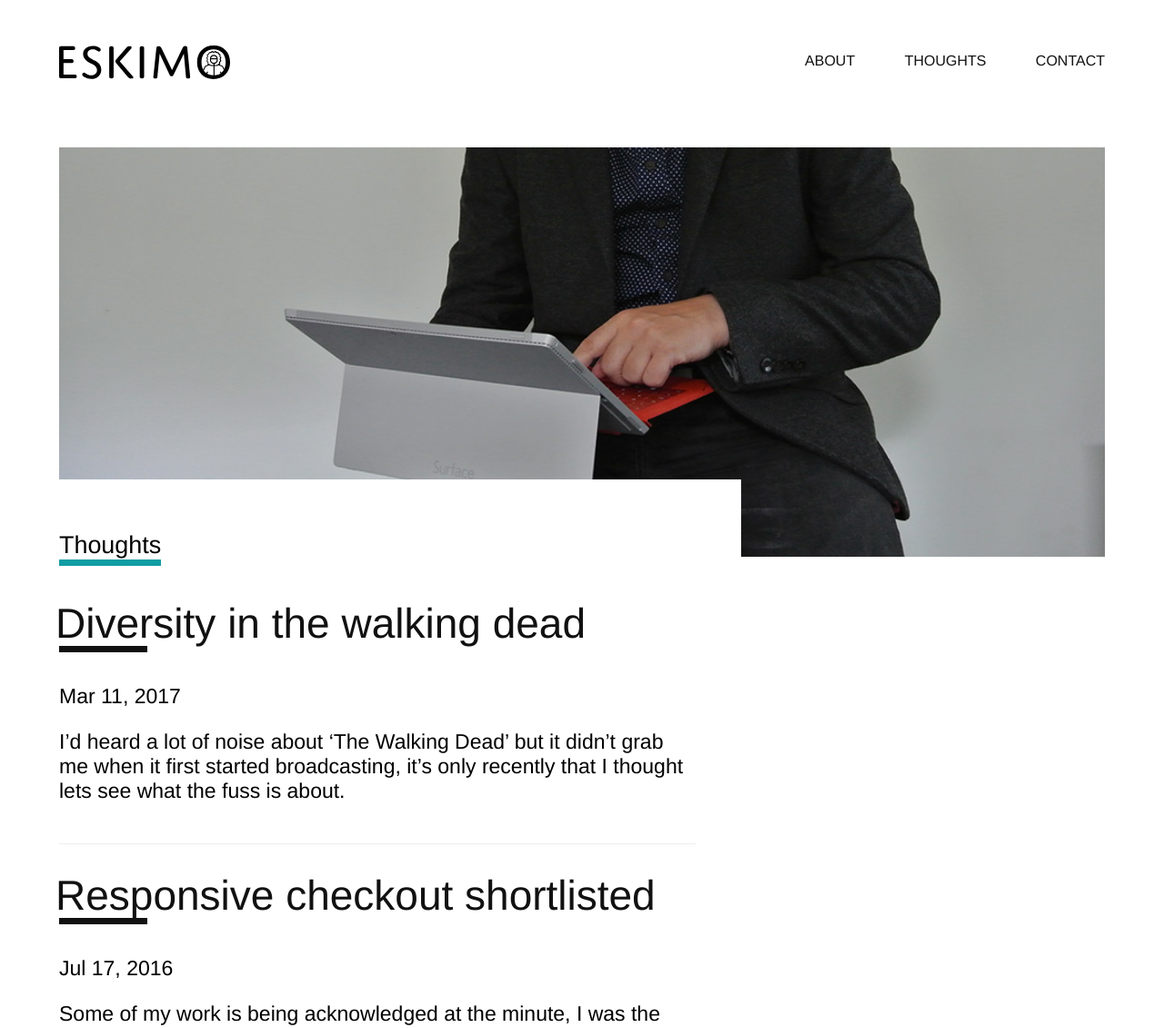
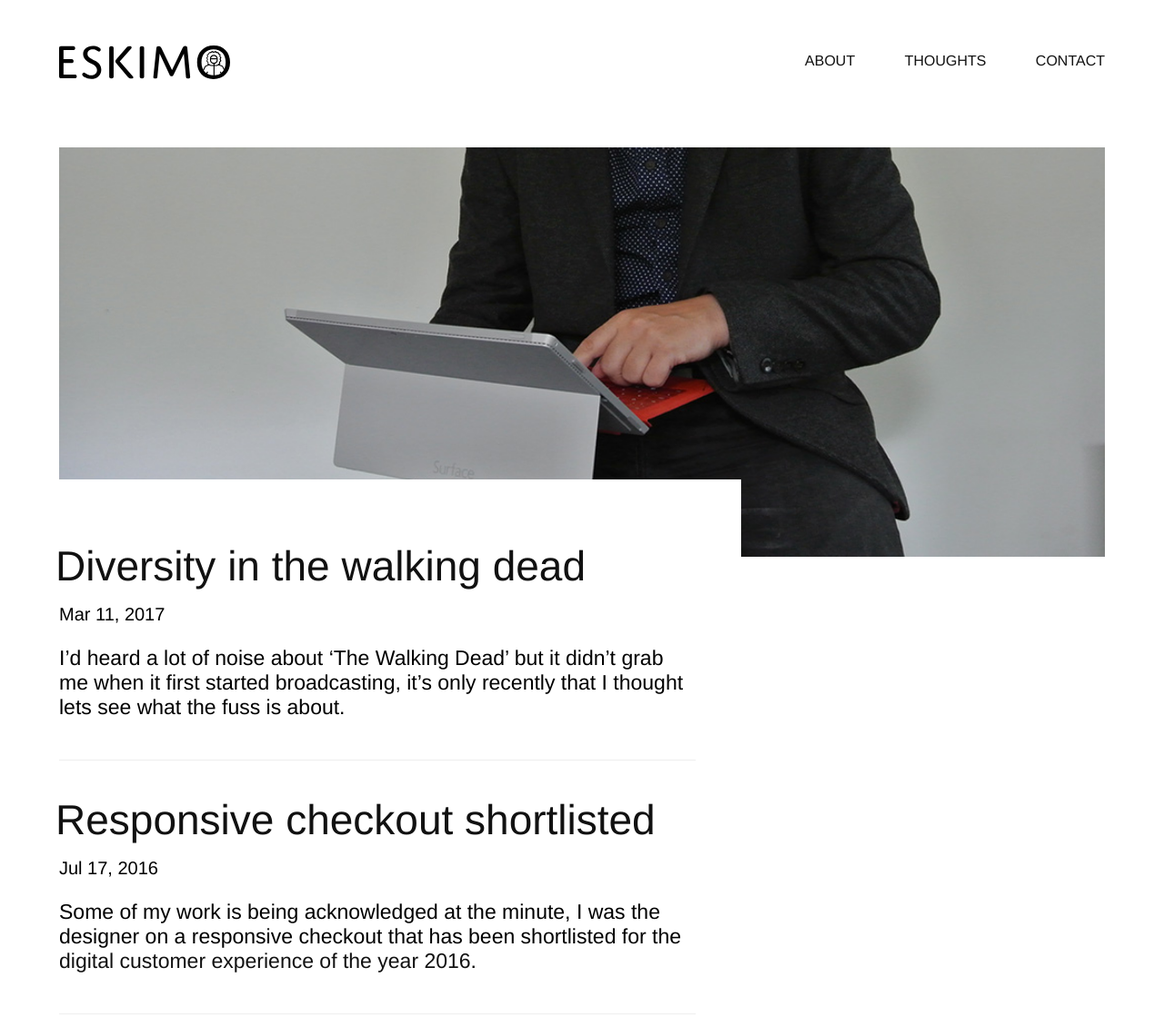
Before and after one commit to uxeskimo/uxeskimo, a Jekyll site: the page built from blog.md, in a window 1280 px wide. Shown: the top 1130 px of the page at 91% size. Built offline with Jekyll 4.4.1, drawn with Linux system fonts in a browser that asks for light colours; grey boxes are pictures that could not be loaded.

Commit message:
Minor font size tweaks

```diff
--- a/_dev/src/sass/main.scss
+++ b/_dev/src/sass/main.scss
@@ -154,9 +154,9 @@
   }
   h1 {
     font-size: 38px;
-    margin-top: 0;
+    margin-top: 15px;
       @include breakpoint($surf-tide) {
-         margin-top: 10px;
+         margin-top: 32px;
          font-size: 2em;
       }
   }
--- a/_dev/src/sass/partials/_about.scss
+++ b/_dev/src/sass/partials/_about.scss
@@ -4,11 +4,7 @@
     p {
       margin-bottom: 25px;
         &:first-of-type {
-            font-size: 26px;
            font-weight: 400;
-                 @include breakpoint($surf-tide) {
-                  font-size: 31px;
-                 }
         }
     }
  }
--- a/_dev/src/sass/partials/_blog-home.scss
+++ b/_dev/src/sass/partials/_blog-home.scss
@@ -6,7 +6,8 @@
 
 .post-meta {
   display: block;
-  margin-top: 25px;
+  margin-top: 15px;
+  font-size: 20px;
 }
 
 .post-list a:hover h2:before {
@@ -22,26 +23,6 @@
     border-bottom: 1px solid #eee;
     padding-bottom: 21px;
     margin-bottom: 20px;
-  }
-   h2 {
-    display: inline-block;
-     position: relative;
-     font-size: 2em;
-     margin-bottom: 15px;
-     margin-top: 9px;
-     &:before {
-      position: absolute;
-      content: '';
-      background-color: #111111;
-      width: 76px;
-      height: 7px;
-      bottom: -5px;
-      -webkit-transition: all .3s ease-in-out;
-      transition: all .3s ease-in-out;
-          @include breakpoint($surf-tide) {
-            width: 97px;
-          }
-     }
    }
     a {
       text-decoration: none;
--- a/_dev/src/sass/partials/_blog-post.scss
+++ b/_dev/src/sass/partials/_blog-post.scss
@@ -19,20 +19,15 @@
       padding-top: 60px;
       h1 {
         @include breakpoint($surf-tide) {
-           margin-top: 5px;
-           font-size: 3.1em;
+           margin-top: 30px;
+           font-size: 2em;
            margin-bottom: 0;
-           line-height: 1.3;
         }
       }
      p {
        margin-bottom: 25px;
          &:first-of-type {
-           font-size: 26px;
            font-weight: 400;
-                 @include breakpoint($surf-tide) {
-                  font-size: 31px;
-                 }
          }
      }
        img  {
@@ -53,7 +48,7 @@
   padding-left: 0;
   text-align: left;
    h2 {
-     font-size: 1.7em;
+     font-size: 2em;
      margin-bottom: 15px;
    }
     a {
--- a/_dev/src/sass/partials/_contact.scss
+++ b/_dev/src/sass/partials/_contact.scss
@@ -5,11 +5,7 @@
      p {
        margin-bottom: 25px;
         &:first-of-type {
-            font-size: 26px;
            font-weight: 400;
-                 @include breakpoint($surf-tide) {
-                  font-size: 31px;
-                 }
          }
      }
   }
--- a/_layouts/blog.html
+++ b/_layouts/blog.html
@@ -28,8 +28,6 @@
         <div class="wrap intro">
 
           <div class="max-width-720">
-
-            <h3 class="border-title">Thoughts</h3>
 
           <ul class="post-list">
             {% for post in site.posts %}
--- a/_layouts/page.html
+++ b/_layouts/page.html
@@ -4,7 +4,6 @@
 <article class="post">
 
   <header class="post-header">
-    <h1 class="post-title">{{ page.title }}</h1>
   </header>
 
   <div class="post-content">
```
Also changed, not shown: about.md (+1 -2 lines), contact.md (+1 -2 lines), assets/css/main.css, 4 other files.
